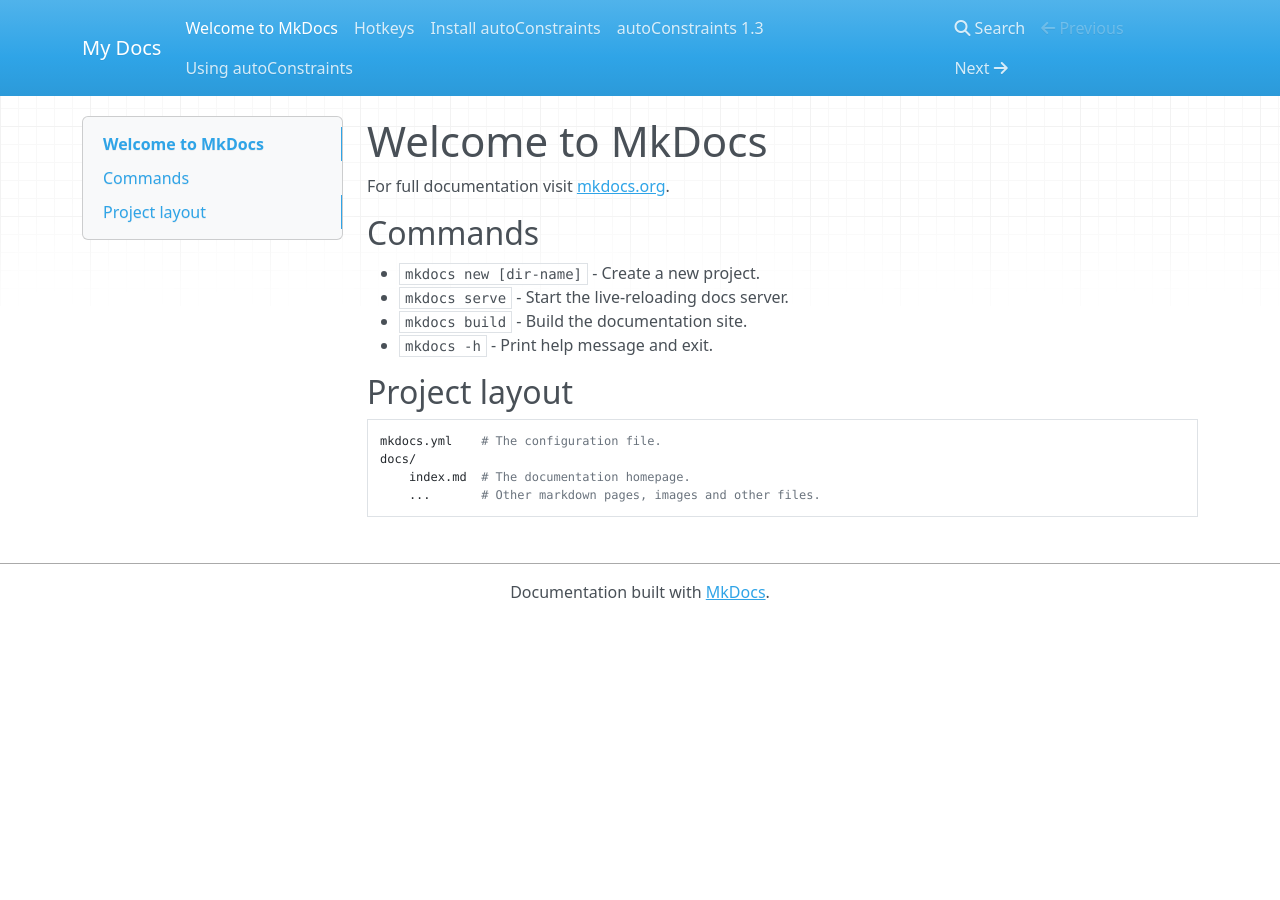
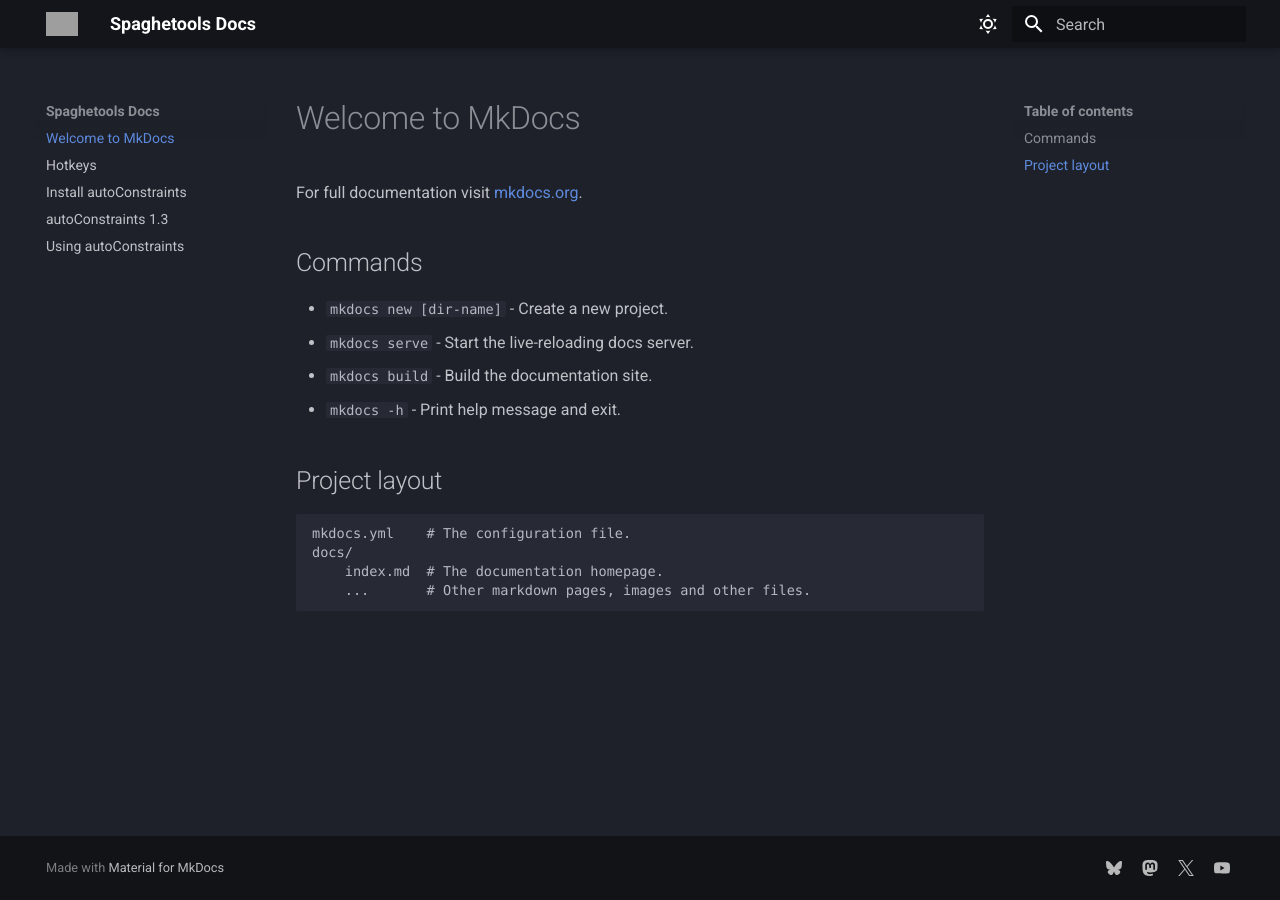
Before and after one commit to SpaghetMeNot/autoconstraints, an MkDocs documentation site: the page built from docs/index.md, in a window 1280 px wide. Built offline with MkDocs 1.6.1 and Material for MkDocs 9.7.7, drawn with Linux system fonts in a browser that asks for light colours; nearby versions of some CDN libraries; some web fonts are replaced; grey boxes are pictures that could not be loaded.

Commit message:
Updating theme

```diff
--- a/mkdocs.yml
+++ b/mkdocs.yml
@@ -1 +1,59 @@
-site_name: My Docs
+site_name: Spaghetools Docs
+site_url: https://spaghetmenot.github.io/documentation/
+theme:
+  name: material
+  font:
+    text: Roboto
+    code: Red Hat Mono
+  logo: assets\profile.png
+  favicon: assets\profile.png
+  features:
+    - navigation.tracking
+  palette:
+  # Dark Mode
+    - scheme: slate
+      toggle:
+        icon: material/weather-sunny
+        name: Dark mode
+      primary: black
+      accent: deep purple
+
+    # Light Mode
+    - scheme: default
+      toggle:
+        icon: material/weather-night
+        name: Light mode
+      primary: blue
+      accent: deep orange
+
+markdown_extensions:
+  - attr_list
+  - md_in_html
+  - pymdownx.emoji:
+      emoji_index: !!python/name:material.extensions.emoji.twemoji
+      emoji_generator: !!python/name:material.extensions.emoji.to_svg
+  - pymdownx.highlight:
+      anchor_linenums: true
+      line_spans: __span
+      pygments_lang_class: true
+  - pymdownx.inlinehilite
+  - pymdownx.snippets
+  - pymdownx.superfences
+  - pymdownx.tabbed:
+      alternate_style: true
+  - admonition
+  - pymdownx.details
+
+extra:
+  social:
+    - icon: simple/bluesky
+      link: https://bsky.app/profile/spaghetmenot.bsky.social
+    - icon: simple/mastodon
+      link: https://mastodon.social/@SpaghetMeNot
+    - icon: simple/x
+      link: https://x.com/SpaghetMeN0t
+    - icon: simple/youtube
+      link: https://www.youtube.com/@SpaghetMeNot
+
+plugins:
+  - search
```
